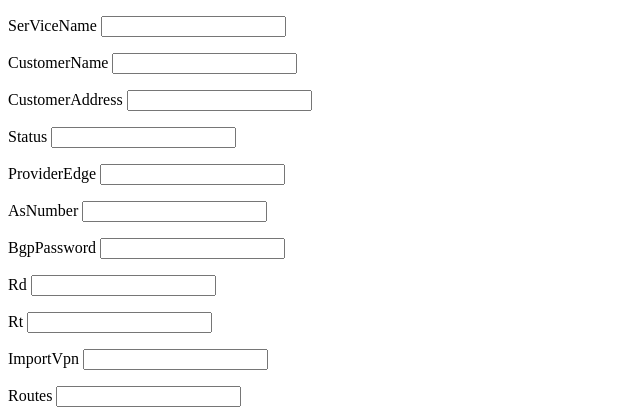
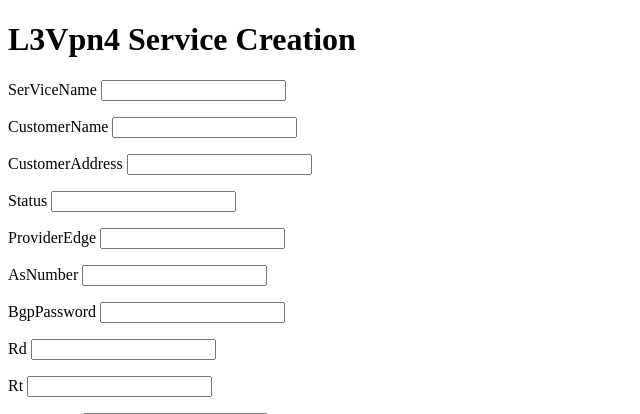
Before and after one commit to frankie336/AbleNet, a Flask app: page / in a window 1280 px wide. Shown: the top 414 px of the page, without its empty margins (0-640 px from the left). Run offline with Flask 3, Linux system fonts and the light colour scheme; some libraries are stand-ins or nearby versions.

Commit message:
Service Verify App

```diff
--- a/Database/Queries.py
+++ b/Database/Queries.py
@@ -54,6 +54,7 @@ class RunSqlQuery(FormalQueryServiceInterface):
 
         vpn = Base.classes.l3_vpn
         stmt = select(vpn).where(vpn.SerViceName == service_name)
+
         result = self.session.execute(stmt)
 
         for vpn_obj in result.scalars():
--- a/main.py
+++ b/main.py
@@ -2,12 +2,14 @@ from flask import  Flask
 from flask_sqlalchemy import SQLAlchemy
 from sqlalchemy.exc import IntegrityError
 from flask import request,redirect,url_for,render_template
+from sqlalchemy import select
 import pymysql
+from sqlalchemy.orm import Session
 pymysql.install_as_MySQLdb()
 app = Flask(__name__)
 
 
-app.config['SQLALCHEMY_TRACK_MODIFICATIONS'] = False
+app.config['SQLALCHEMY_TRACK_MODIFICATIONS'] = True
 app.config['SQLALCHEMY_DATABASE_URI'] = "mysql://AbleNetAdmin:$TestAdMin$336@10.1.0.3/ablenet"
 app.debug = True
 
@@ -127,6 +129,91 @@ def post_l3vpn4():
 
 
 
+@app.route('/push_l3vpn4',methods=['GET','POST'])
+def push_l3vpn4():
+
+    find_l3vpn4 = L3Vpn.query.all()
+
+    return render_template('push_l3vpn4.html')
+
+@app.route('/search',methods=['GET','POST'])
+def search():
+
+    #if request.form =='POST':
+    form = request.form
+    search_vlaue =  form['search_string']
+    print(search_vlaue)
+    search = "%{}%".format(search_vlaue)
+    print(search)
+
+    l3vpn4_attr = L3Vpn.query.filter(L3Vpn.SerViceName.like(search)).first()
+
+    l3vpn4_attr.CustomerName
+
+    print(l3vpn4_attr.CustomerName)
+
+    return  render_template('push_l3vpn4.html',
+                            CustomerName=l3vpn4_attr.CustomerName,
+                            CustomerAddress = l3vpn4_attr.CustomerAddress,
+                            Status = l3vpn4_attr.Status,
+                            ProviderEdge = l3vpn4_attr.ProviderEdge,
+                            AsNumber = l3vpn4_attr.AsNumber,
+                            BgpPassword = l3vpn4_attr.BgpPassword,
+                            Rd = l3vpn4_attr.Rd,
+                            Rt = l3vpn4_attr.Rt,
+                            ImportVpn = l3vpn4_attr.ImportVpn,
+                            Routes = l3vpn4_attr.Routes,
+                            CustomerNextHop = l3vpn4_attr.CustomerNextHop,
+                            PeInterface = l3vpn4_attr.PeInterface,
+                            WanVlan = l3vpn4_attr.WanVlan,
+                            ManVlan = l3vpn4_attr.ManVlan,
+                            PeWanIPAddress = l3vpn4_attr.PeWanIPAddress,
+                            CeWanIPAddress = l3vpn4_attr.CeWanIPAddress,
+                            ManageInterface = l3vpn4_attr.ManageInterface,
+                            PeManagementWanIp = l3vpn4_attr.PeManagementWanIp,
+                            CeManagementWanIp = l3vpn4_attr.CeManagementWanIp,
+                            CeLoopback = l3vpn4_attr.CeLoopback,
+                            Cir = l3vpn4_attr.Cir,
+                            Switch = l3vpn4_attr.Switch,
+                            SwitchInterface = l3vpn4_attr.SwitchInterface
+
+
+
+
+
+
+
+
+
+
+                            )
+
+
+
+
+
+
+
+
+
+
+
+
+    return ('Hello World')
+
+
+
+
+
+
+
+
+
+
+
+
+
+
 @app.route("/about")
 def home():
     return render_template("about.html")
--- a/templates/add_l3vpn4.html
+++ b/templates/add_l3vpn4.html
@@ -5,6 +5,7 @@
     <title>Title</title>
 </head>
 <body>
+<h1>L3Vpn4 Service Creation</h1>
 <p></p>
     <form method="post" action ="/post_l3vpn4_new">
         <p><lablel>SerViceName</lablel>
```
Also changed, not shown: templates/push_l3vpn4.html (added, +47 -0 lines).
